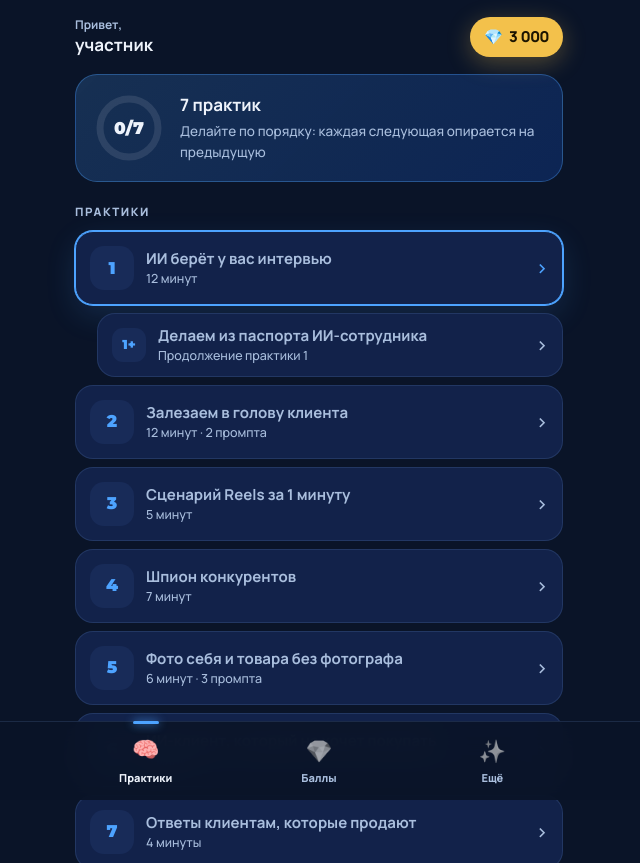
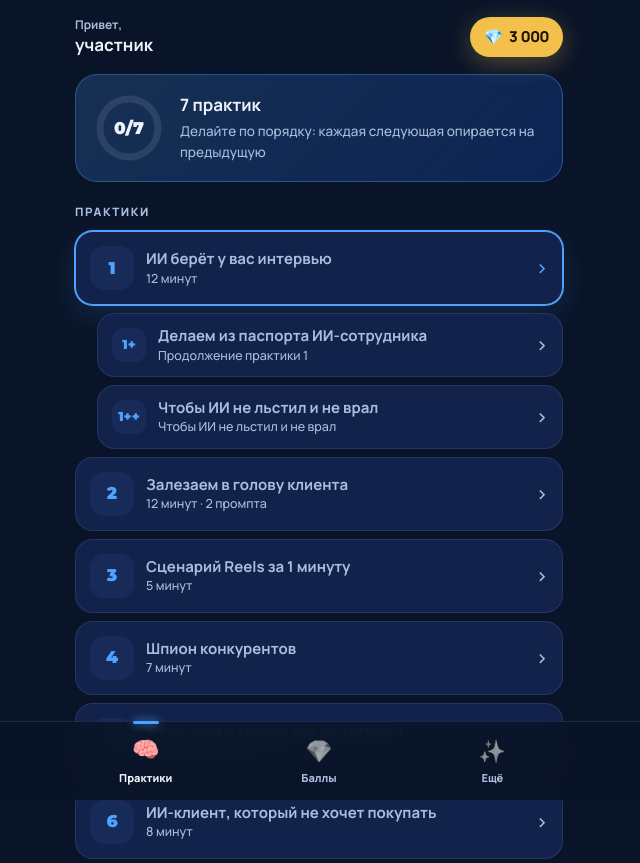
Before and after one commit to Eternalkst/ai-praktikum, a plain HTML site: page index.html in a window 1280 px wide. Shown: the top 863 px of the page, without its empty margins (321-961 px from the left). Drawn offline with Linux system fonts and the light colour scheme.

Commit message:
Практика «Честный советник»: чтобы ИИ не льстил и не врал (v8)

```diff
--- a/content.json
+++ b/content.json
@@ -44,6 +44,31 @@
         }
       ],
       "tip": "Нет раздела «Проекты»? Обновите приложение или продолжайте в том же чате, где паспорт, а проект сделайте дома. В Claude тоже есть Проекты — всё то же самое."
+    },
+    {
+      "id": "honest",
+      "button": "1++. Честный советник",
+      "eyebrow": "Практика 1 · шаг 3",
+      "title": "Чтобы ИИ не льстил и не врал",
+      "intro": "ИИ по умолчанию поддакивает: любую идею называет «отличной», а если не знает ответа — уверенно додумывает. Один блок в инструкциях проекта превращает его в честного советника, который ищет слабые места и говорит правду.",
+      "steps": [
+        "Откройте проект «Мой бизнес» → настройки → «Инструкции»",
+        "Вставьте текст ниже в самый конец, под паспорт и инструкцию ИИ-сотрудника",
+        "Сохраните и откройте новый чат внутри проекта",
+        "Проверьте: отправьте свою идею или текст поста и попросите оценить. Вместо «Отличная идея!» придут риски и оценка",
+        "Попробуйте поспорить без новых аргументов. Честный советник не сдастся"
+      ],
+      "prompts": [
+        {
+          "label": "Добавьте в инструкции проекта",
+          "text": "Ты мой честный советник, а не поддакивающий помощник. Мне важнее правда, чем приятные слова.\n\n— Не соглашайся со мной автоматически. Сначала ищи, где я ошибаюсь.\n— Не льсти. Никаких «Отличная идея!» и «Прекрасный вопрос!». Хвали только конкретное и объясняй, за что.\n— Не выдумывай факты, цифры, цены и ссылки. Не знаешь — так и скажи. Предполагаешь — пометь, насколько уверен.\n— Не меняй мнение только потому, что я спорю. Меняй, если я привёл новые факты.\n— Когда я присылаю идею, план или текст: сначала 3 главных риска, потом сильные стороны, в конце оценка от 1 до 10 и что исправить первым.\n— Идеи для бизнеса проверяй на деньгах: кто купит и почему, сколько стоит привлечь клиента, сколько можно заработать, что может всё сломать. Опирайся на паспорт моего бизнеса.\n— Если я решаю не ту задачу — скажи об этом прямо.\n— Не хватает данных — сначала задай уточняющие вопросы.\n— Пиши коротко, прямо, без воды."
+        },
+        {
+          "label": "Проверка: отправьте в новый чат",
+          "text": "Оцени честно, как советник: [вставьте свою идею, план или текст поста]. Сначала риски, потом сильные стороны, оценка от 1 до 10 и что исправить первым."
+        }
+      ],
+      "tip": "Работает в ChatGPT, Claude и Gemini. Если ИИ снова начал поддакивать, напомните одной фразой: «Ответь как честный советник, по правилам из инструкций»."
     },
     {
       "id": "p2",
--- a/index.html
+++ b/index.html
@@ -224,7 +224,7 @@
 
 <script>
 // номер версии приложения: меняйте вместе с ?v= в WEBAPP_URL (wrangler.toml), иначе Telegram покажет старую копию
-const APP_VERSION = 7;
+const APP_VERSION = 8;
 const tg = window.Telegram?.WebApp;
 const inTg = Boolean(tg?.initData);
 if (tg) {
@@ -334,7 +334,7 @@ function showTab(name) {
 const byId = (id) => C.practices.find((p) => p.id === id);
 // доступ решает бот; вне Telegram (демо) и пока данные грузятся — не закрываем
 const locked = () => Boolean(ME && !ME.demo && !ME.error && ME.access === false);
-const numOf = (p) => (MAIN.includes(p.id) ? String(MAIN.indexOf(p.id) + 1) : p.id === "employee" ? "1+" : "🎁");
+const numOf = (p) => (MAIN.includes(p.id) ? String(MAIN.indexOf(p.id) + 1) : p.id === "employee" ? "1+" : p.id === "honest" ? "1++" : "🎁");
 const timeOf = (p) => (p.eyebrow.split("·")[1] || "").trim();
 function renderList() {
   const n = MAIN.filter((id) => done.has(id)).length;
@@ -351,14 +351,14 @@ function renderList() {
       <p>${ME.nextEvent ? `Ближайшая встреча: <b>${esc(ME.nextEvent)}</b>.<br>` : ""}${paid ? "Вы записаны — в момент начала встречи всё откроется само, бот пришлёт уведомление." : "Офлайн в Костанае — 5 000 ₸, онлайн — 3 000 ₸: все 7 практик откроются здесь сразу после оплаты и останутся у вас навсегда. Первая практика — бесплатно, в боте."}</p>
       ${paid ? "" : `<button class="btn btn-gold btn-wide" data-bot="app">Записаться на практикум</button>`}
     </div>
-    ${C.practices.filter((p) => p.id !== "employee").map((p) => `<div class="pr locked"><span class="n">${numOf(p)}</span><span class="grow"><b>${esc(p.id === "life" ? "Бонус: ИИ для жизни" : p.id === "song" ? "Бонус: песня за 5 минут" : p.title)}</b><span>🔒 откроется на практикуме</span></span></div>`).join("")}`;
+    ${C.practices.filter((p) => p.id !== "employee" && p.id !== "honest").map((p) => `<div class="pr locked"><span class="n">${numOf(p)}</span><span class="grow"><b>${esc(p.id === "life" ? "Бонус: ИИ для жизни" : p.id === "song" ? "Бонус: песня за 5 минут" : p.title)}</b><span>🔒 откроется на практикуме</span></span></div>`).join("")}`;
     return;
   }
   const next = C.practices.find((p) => MAIN.includes(p.id) && !done.has(p.id));
   $("list").innerHTML = C.practices.map((p) => {
-    const cls = ["pr", done.has(p.id) && "done", next?.id === p.id && "next", p.id === "employee" && "sub", (p.id === "life" || p.id === "song") && "bonus"].filter(Boolean).join(" ");
+    const cls = ["pr", done.has(p.id) && "done", next?.id === p.id && "next", (p.id === "employee" || p.id === "honest") && "sub", (p.id === "life" || p.id === "song") && "bonus"].filter(Boolean).join(" ");
     const title = p.id === "life" ? "Бонус: ИИ для жизни" : p.id === "song" ? "Бонус: песня за 5 минут" : p.title;
-    const meta = p.id === "life" ? "Промпты для дома, здоровья и отдыха" : p.id === "song" ? "Своя песня в Suno: маме, другу, бизнесу" : p.id === "employee" ? "Продолжение практики 1" : `${timeOf(p)}${p.prompts.length > 1 ? ` · ${p.prompts.length} промпта` : ""}`;
+    const meta = p.id === "life" ? "Промпты для дома, здоровья и отдыха" : p.id === "song" ? "Своя песня в Suno: маме, другу, бизнесу" : p.id === "employee" ? "Продолжение практики 1" : p.id === "honest" ? "Чтобы ИИ не льстил и не врал" : `${timeOf(p)}${p.prompts.length > 1 ? ` · ${p.prompts.length} промпта` : ""}`;
     return `<button class="${cls}" data-open="${p.id}"><span class="n">${done.has(p.id) ? "✓" : numOf(p)}</span><span class="grow"><b>${esc(title)}</b><span>${esc(meta)}</span></span><span class="go">›</span></button>`;
   }).join("");
 }
```
